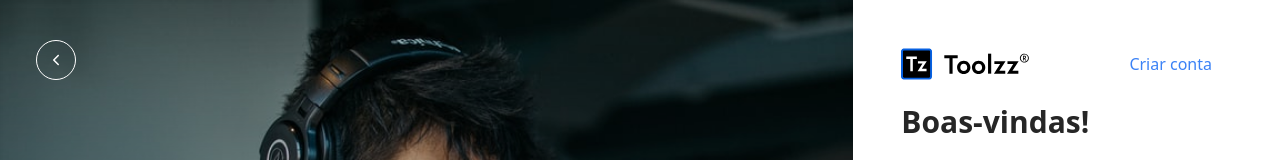
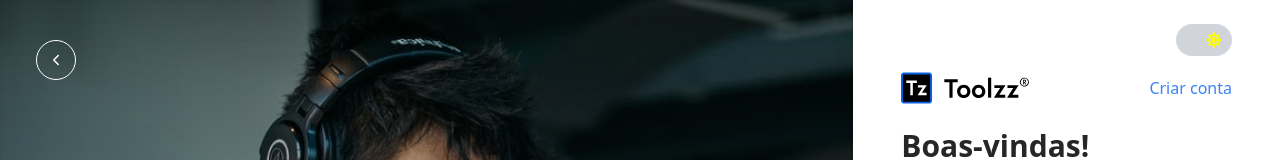
Before and after one commit to aridsonf/login-react, a React (Create React App) app: page / in a window 1280 px wide. Shown: the top 160 px of the page. Built offline with nearby package versions, Linux system fonts and the light colour scheme.

Commit message:
:sparkles: feat(header): add toggle theme switch button and slider open button

```diff
--- a/src/components/Layout/Header.tsx
+++ b/src/components/Layout/Header.tsx
@@ -1,21 +1,38 @@
 import Logo from '../../assets/images/Logo.svg';
+import LogoLight from '../../assets/images/Logo-light.svg';
+import { useTheme } from '../../contexts/Theme/ThemeContext';
+import ToogleThemeSwitch from '../UI/ToggleThemeSwitch';
+import { useSlider } from "../../contexts/Slider/SliderContext";
+import OpenSliderButton from '../Auth/OpenSliderButton';
 
 export default function Header() {;
+  const { isDarkMode } = useTheme();
+  const { isOpen } = useSlider();
 
   return (
+    <div className='grid grid-rows-2 grid-flow-col gap-4 -mt-6'>
+      <div className='flex flex-row-reverse justify-between items-center'>
+        <div>
+          <ToogleThemeSwitch />
+        </div>
+        <div>{
+          !isOpen ? <OpenSliderButton /> : null
+        }</div>
+      </div>
       <div className="flex justify-between items-center">
         <div>
           <img
             alt=""
             className="h-8"
-          src={Logo}
+            src={isDarkMode ? LogoLight : Logo}
           />
         </div>
         <div>
-        <a href="#" className="text-blue-500 size-5 px-5 py-4">
+          <a href="#" className="text-blue-500 size-5">
             Criar conta
           </a>
         </div>
       </div>
+    </div>
   );
 }
```
Also changed, not shown: src/assets/images/Logo-light.svg (added). Lines whose indentation alone changed are shown as unchanged.
